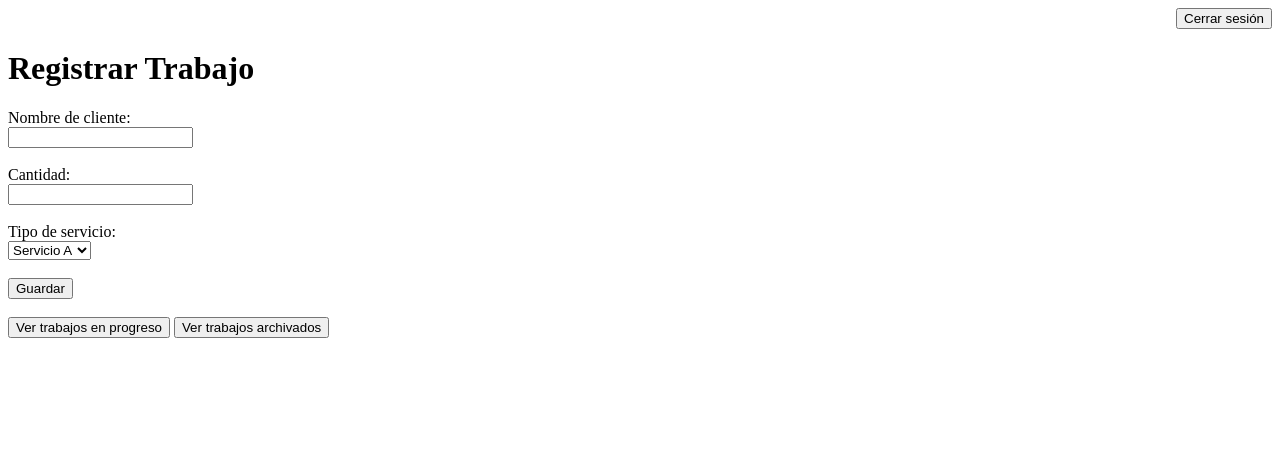
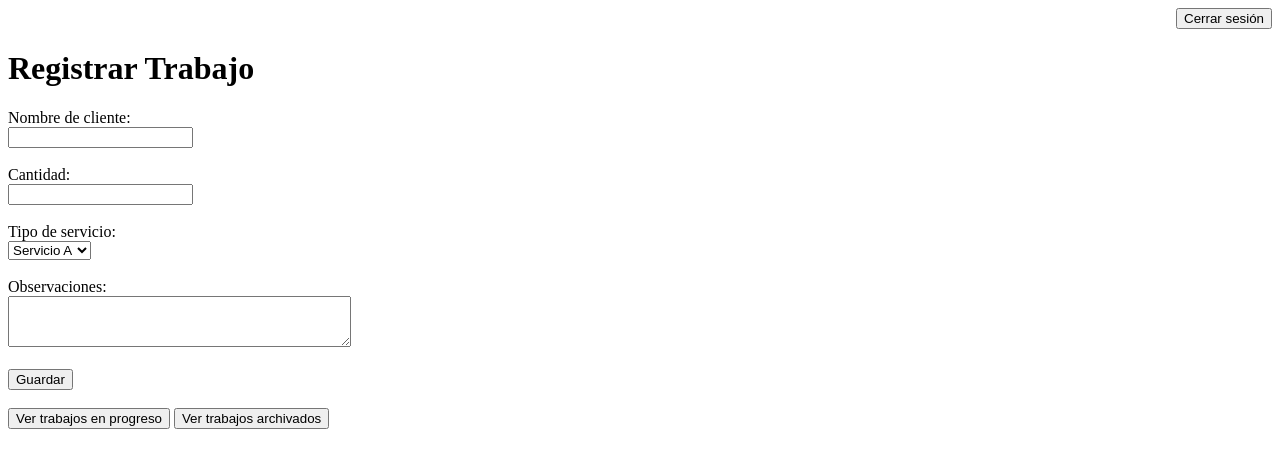
Before and after one commit to Tburgos11/pagina_web_rv, a Flask app: page / in a window 1280 px wide. Shown: the top 468 px of the page. Run offline with Flask 3, Linux system fonts and the light colour scheme; a user stored in the database is signed in.

```diff
--- a/app.py
+++ b/app.py
@@ -81,12 +81,13 @@ def index():
         nombre = request.form.get("nombre")
         cantidad = request.form.get("cantidad")
         servicio = request.form.get("servicio")
+        observaciones = request.form.get("observaciones", "")
         # Guardar en la base de datos
         with sqlite3.connect("database.db") as conn:
             cursor = conn.cursor()
             cursor.execute(
                 "INSERT INTO datos (nombre, cantidad, servicio, progreso, tareas_completadas, observaciones) VALUES (?, ?, ?, ?, ?, ?)",
-                (nombre, cantidad, servicio, 0, "[]", "")
+                (nombre, cantidad, servicio, 0, "[]", observaciones)
             )
             conn.commit()
         flash("¡Cliente guardado exitosamente!", "success")
@@ -188,6 +189,15 @@ def editar_observaciones(id):
         observacion = cursor.fetchone()
         observacion = observacion[0] if observacion else ''
     return render_template('editar_observaciones.html', id=id, observacion=observacion)
+
+@app.route('/editar_observaciones_usuario/<int:id>', methods=['POST'])
+@login_required
+def editar_observaciones_usuario(id):
+    nuevas_observaciones = request.form['observaciones']
+    with sqlite3.connect("database.db") as conn:
+        conn.execute("UPDATE datos SET observaciones = ? WHERE id = ?", (nuevas_observaciones, id))
+    flash("Observaciones actualizadas correctamente.", "success")
+    return redirect(url_for('mostrar_usuarios'))
 
 # Ruta para mover proyectos finalizados o cancelados a registros
 @app.route('/mover_a_registros/<int:id>')
--- a/templates/index.html
+++ b/templates/index.html
@@ -42,6 +42,9 @@
             {% endfor %}
         </select><br/><br/>
 
+        <label for="observaciones">Observaciones:</label><br/>
+        <textarea id="observaciones" name="observaciones" rows="3" cols="40"></textarea><br/><br/>
+
         <button type="submit">Guardar</button>
     </form>
     <br/>
```
Also changed, not shown: templates/usuarios.html (+22 -1 lines), database.db, registros.db.
